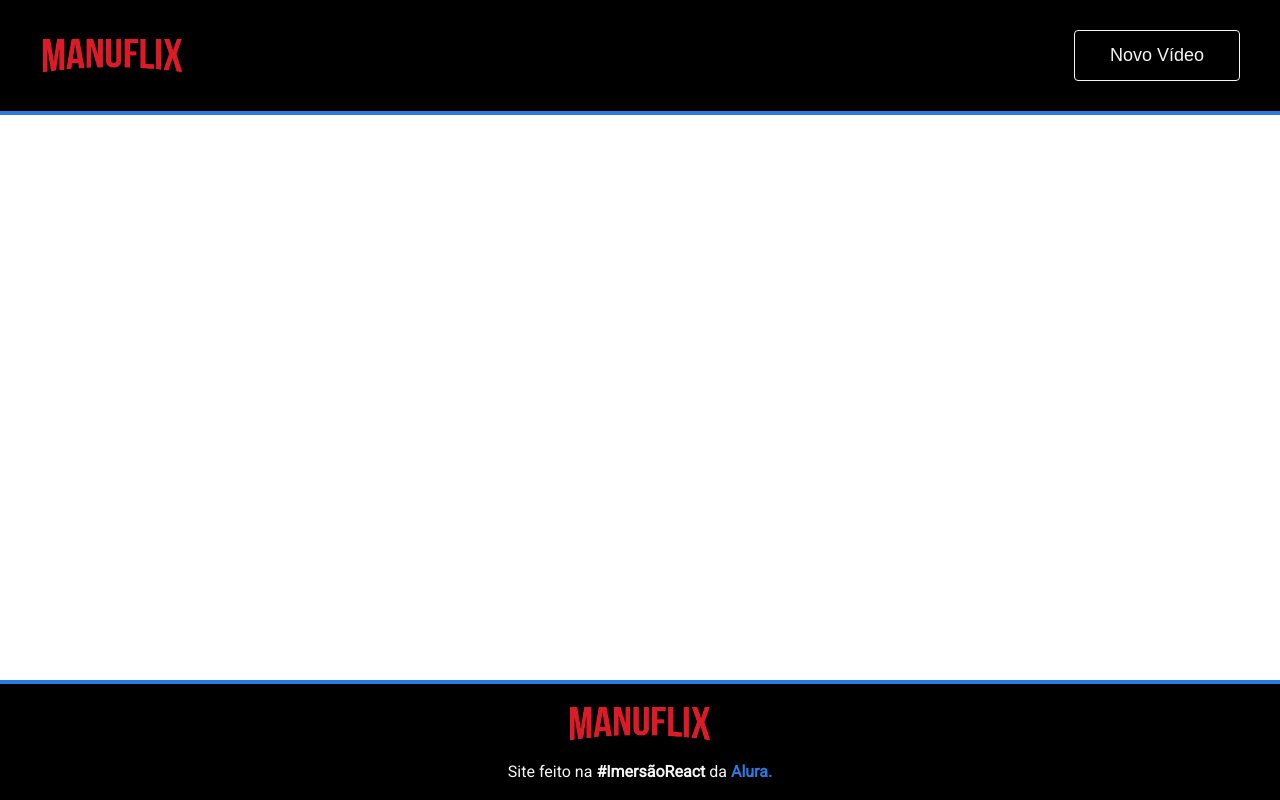
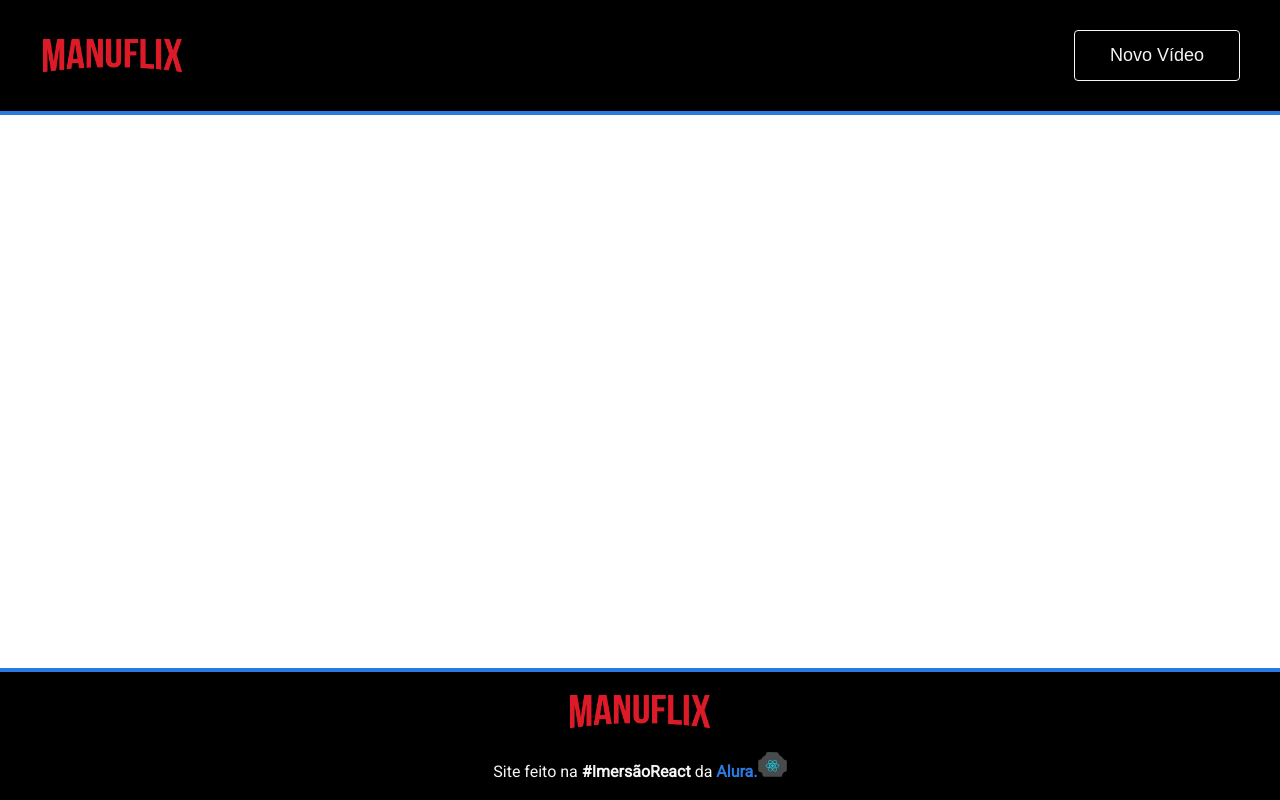
Before and after one commit to Ronaldss/Manuflix---vers-o-em-Live-MarcoBrunoDev, a React (Create React App) app: page / in a window 1280 px wide. Built offline with nearby package versions, Linux system fonts and the light colour scheme.

Commit message:
inclusion of react immersion logo

```diff
--- a/src/App.js
+++ b/src/App.js
@@ -5,6 +5,7 @@ import ButtonManu from "./components/ButtonManu/";
 import FooterMana from "./components/FooterManu";
 import LinkManu from "./components/LinkManu";
 import HighlightManu from "./components/HighlightManu";
+import LogoImersao from "./components/LogoImersao/";
 
 function App() {
   return (
@@ -18,6 +19,7 @@ function App() {
         <p>
           Site feito na <HighlightManu>#ImersãoReact</HighlightManu> da{" "}
           <LinkManu href="https://alura.com.br">Alura.</LinkManu>
+          <LogoImersao />
         </p>
       </FooterMana>
     </>
--- /dev/null
+++ b/src/components/LogoImersao/index.js
@@ -0,0 +1,12 @@
+import styled from "styled-components";
+import logo from "../../assests/img/logo-imersao.svg";
+
+const LogoImersao = styled.img.attrs({
+  src: logo,
+  alt: "Logo da imersão React da Alura",
+})`
+  height: 25px;
+  /* vertical-align: middle; */
+`;
+
+export default LogoImersao;
```
Also changed, not shown: src/assests/img/logo-imersao.svg (added).
